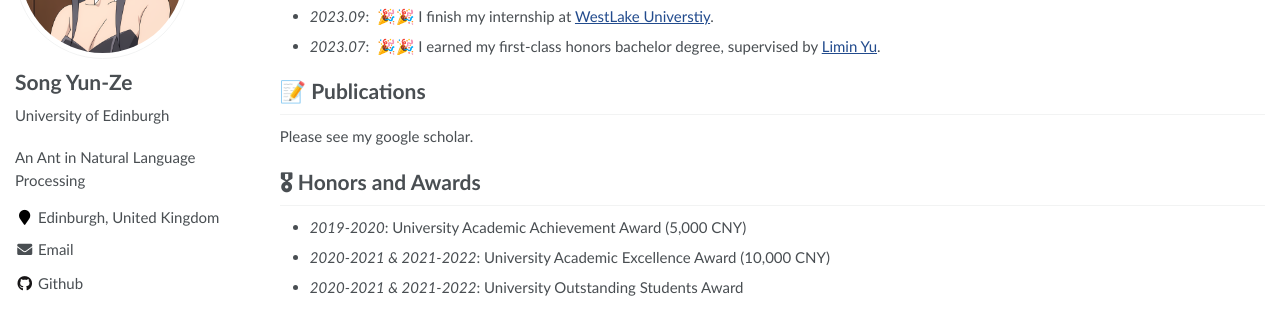
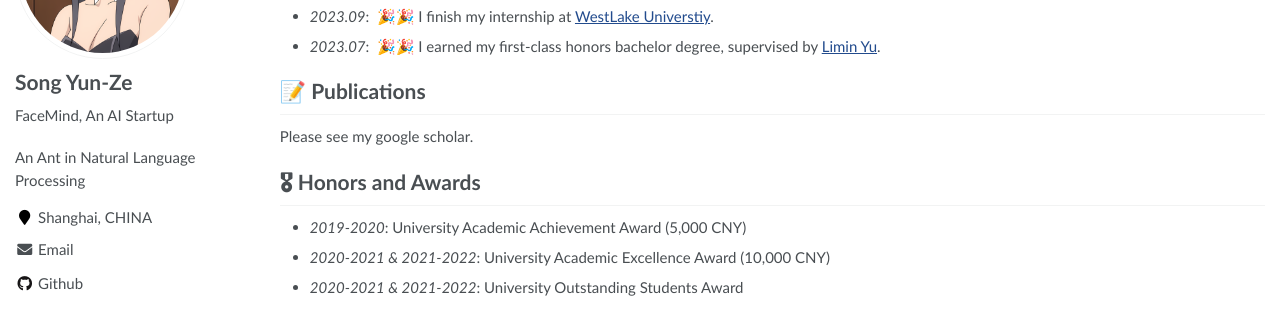
Before and after one commit to YunzeSong/YunzeSong.github.io, a Jekyll site: the page built from _pages/about.md, in a window 1280 px wide. Shown: the part 207-516 px from the top of the page. Built offline with Jekyll 4.4.1, drawn with Linux system fonts in a browser that asks for light colours.

Commit message:
Update _config.yml

```diff
--- a/_config.yml
+++ b/_config.yml
@@ -23,8 +23,8 @@ baidu_site_verification  :  # get baidu_site_verification from https://ziyuan.ba
 author:
   name             : "Song Yun-Ze"
   avatar           : "images/Sakurajima_Mai.png"
-  bio              : "University of Edinburgh"
-  location         : "Edinburgh, United Kingdom"
+  bio              : "FaceMind, An AI Startup"
+  location         : "Shanghai, CHINA"
   employer         :
   pubmed           :
   googlescholar    : "https://scholar.google.com/citations?user=qOQwD7UAAAAJ"
```
